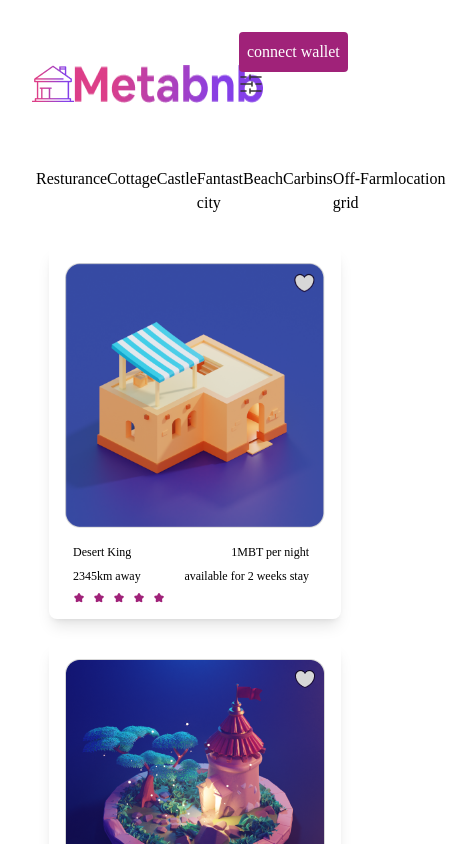
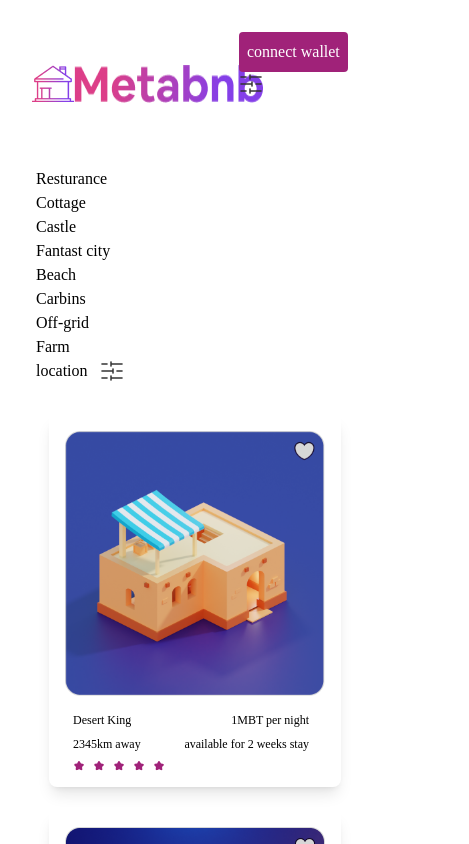
Before and after one commit to Jejeet/NFTs, a React (Create React App) app: page /place in a window 390 px wide. Shown: the top 844 px of the page, 469 px wide, since content can reach past the window. Built offline with nearby package versions, Linux system fonts and the light colour scheme; a web font is replaced by a local one.

Commit message:
fixed hero image

```diff
--- a/src/components/Accomodation.jsx
+++ b/src/components/Accomodation.jsx
@@ -14,7 +14,7 @@ const Accomodation = () => {
     <div>
         <Nav/>
         <header className='py-8'>
-            <ul className='flex justify-between px-9'>
+            <ul className='flex md:flex-row flex-col justify-between px-9'>
                 <li><a href="#res">Resturance</a> </li>
                 <li><a href="#cot">Cottage</a></li>
                 <li><a href="#cast">Castle</a></li>
```
